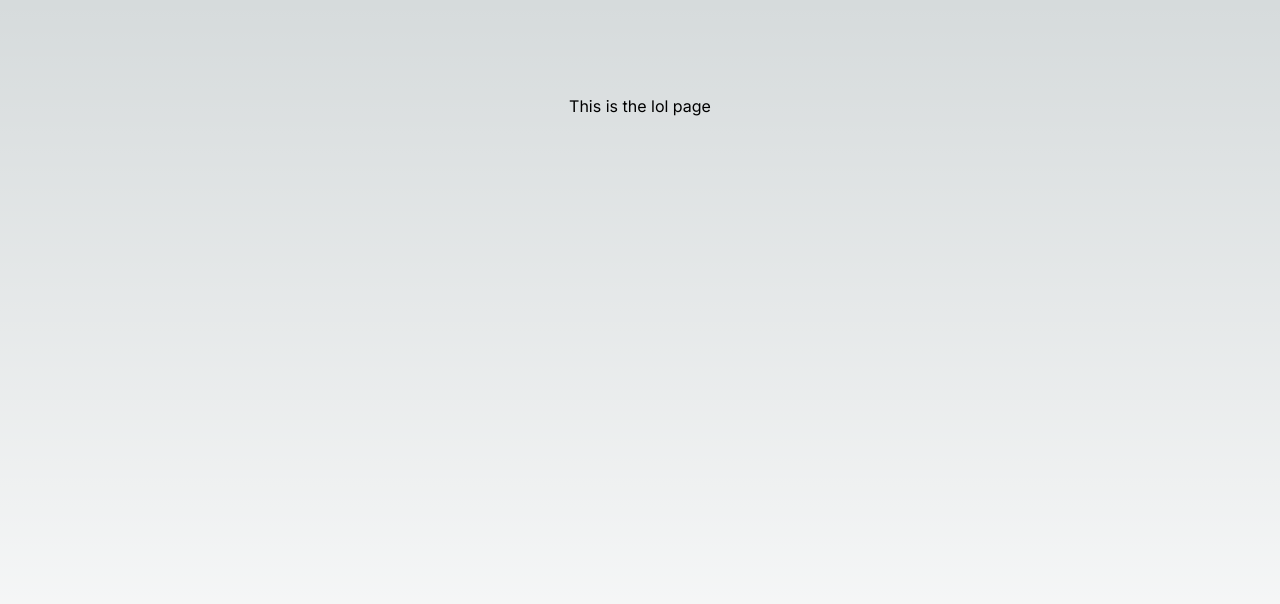
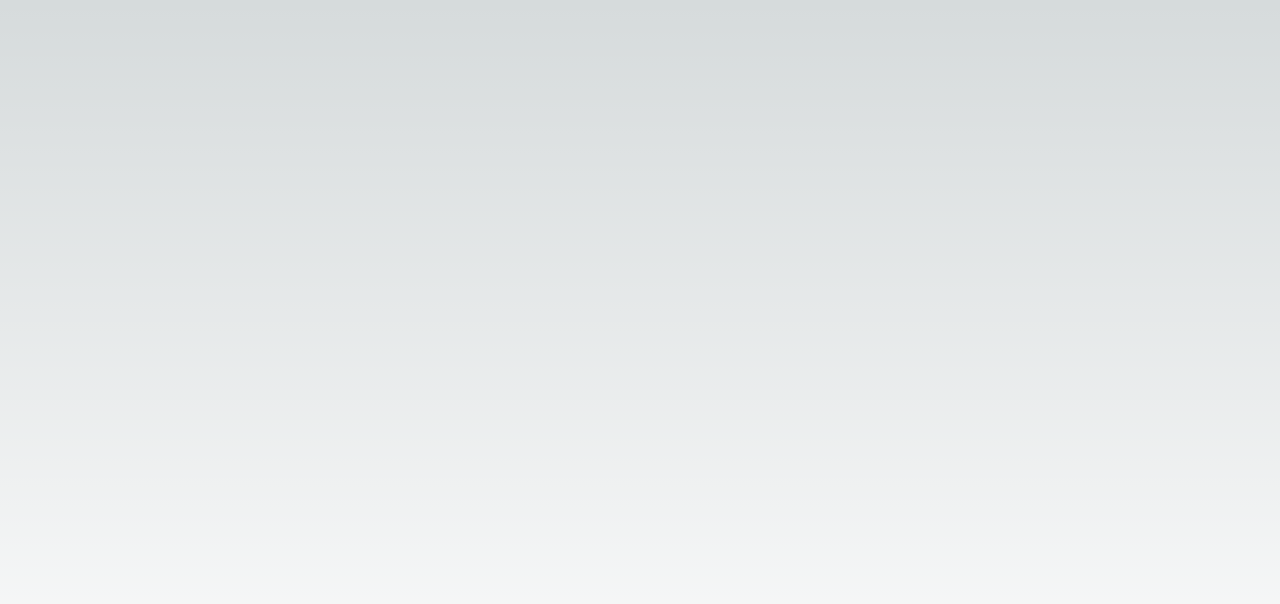
Before and after one commit to c4ldas/c4ldas-api, a Next.js app: page /lol in a window 1280 px wide. Shown: the top 604 px of the page. Built offline with nearby package versions, Linux system fonts and the light colour scheme.

Commit message:
tested params and searchParams

```diff
--- a/app/(frontend)/lol/page.jsx
+++ b/app/(frontend)/lol/page.jsx
@@ -1,9 +1,15 @@
 import styles from "../page.module.css";
 
-export default function Home() {
+// http://localhost:3000/lol?hello=my%20friend
+
+export default function Home({ params, searchParams }) {
+
+  console.log(params);        // {}
+  console.log(searchParams);  // { hello: 'my friend' }
+
   return (
     <main className={styles.main}>
-      <div>This is the lol page</div>
+      <h1>{searchParams.hello}</h1>
     </main>
   );
 }
```
